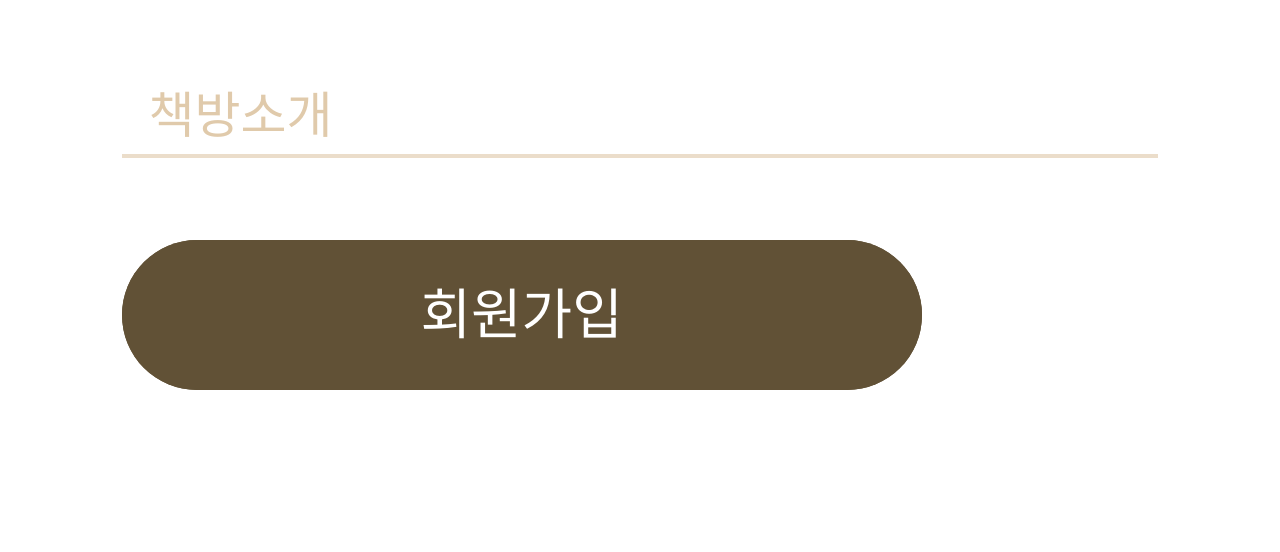
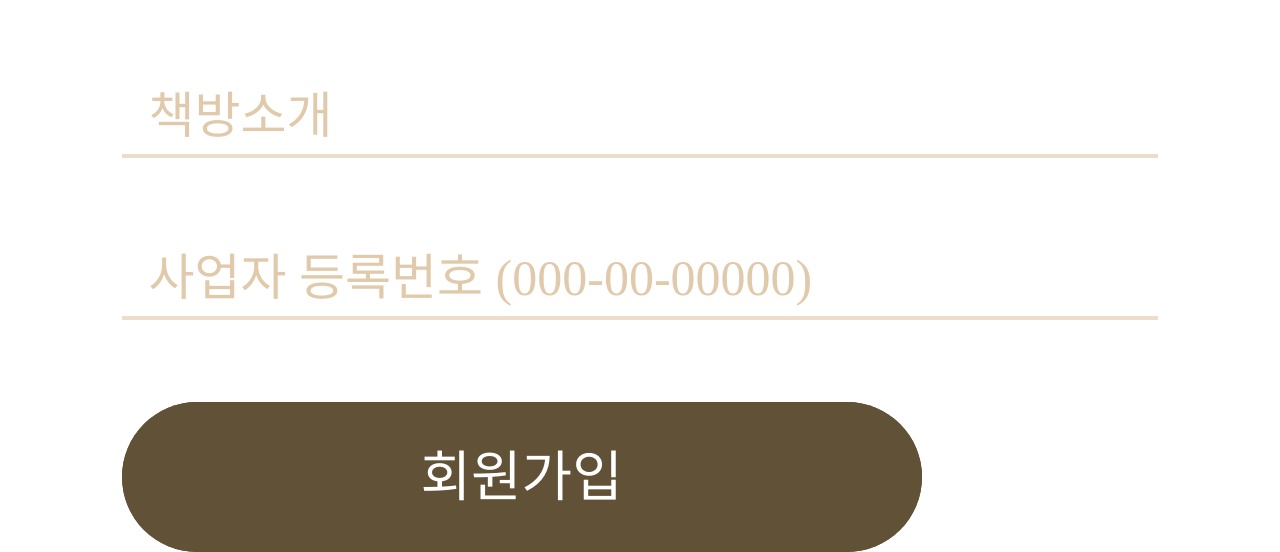
Before and after one commit to doewanju/dnbook, a Django app: page /main/signup/boss in a window 1280 px wide. Shown: the part 1108-1660 px from the top of the page. Before the commit the page ends 1498 px from the top, so only its background shows below. Run offline with Django 3.2, Linux system fonts and the light colour scheme; some libraries are stand-ins or nearby versions; some web fonts are replaced.

Commit message:
보스회원가입시 사업자번호입력

```diff
--- a/main/templates/boss.html
+++ b/main/templates/boss.html
@@ -7,12 +7,6 @@
         <link rel="stylesheet" type="text/css" href="{% static 'css/boss.css' %}">
     </head>
     <body>
-        {% if error %}
-        {{ error }}
-        <br>
-        <br>
-        {% endif %}
-
     <div class="boss-all">
     <h2>• 회원가입 (책방 주인)</h2>
     <div class="boss-box">
@@ -53,6 +47,10 @@
     <input name="introduce" type="text" id="inp" placeholder="  책방소개">
     </label>
 
+    <label for="inp" class="inp">
+    <input name="saup" type="text" id="inp" placeholder="  사업자 등록번호 (000-00-00000)">
+    </label>
+
     <div class="s-up">
     <input class="s-up" type="submit" value="회원가입">
     </div>
--- a/main/templates/login.html
+++ b/main/templates/login.html
@@ -23,11 +23,6 @@
             <span class="border"></span>
             </label>
         </div>
-        {% if error %}
-            <div class="alert alert-danger account-alert" role="alert">
-                {{ error }}
-            </div>
-        {% endif %}
 
         <button type="submit" class='btn_login confirm-btn'></button>
 
--- a/main/templates/mypage.html
+++ b/main/templates/mypage.html
@@ -45,9 +45,7 @@
 <script type="text/javascript">
     function img_click(){
         document.getElementById("img_file").click();
-        alert("프로필 사진 등록을 마치려면 SAVE 버튼을 눌러 저장하세요.");
     };
-
     function readURL(input){
         if (input.files && input.files[0]){
             let reader = new FileReader();
@@ -59,6 +57,7 @@
     }
     $('#img_file').change(function(){
         readURL(this);
+        alert("프로필 사진 등록을 마치려면 SAVE 버튼을 눌러 저장하세요.");
     });
 </script>
 <div class="title_mypage">
@@ -68,7 +67,7 @@
 <div class="stampbody">
     {% if store_name %}
     <div class="stamp_boss">
-        <div id="light" class="stampment white_content">아이디를 입력해주세요 :) 구매 금액 1 만원 당 스탬프 하나가 지급됩니다.
+        <div class="stampment">아이디를 입력해주세요 :) 구매 금액 1 만원 당 스탬프 하나가 지급됩니다.
             <form method="GET" action="{% url 'stamppush' %}">
             <div class="row row-equal-height selectrow">
                 <div class="col-5">
--- a/main/templates/normal.html
+++ b/main/templates/normal.html
@@ -7,11 +7,6 @@
         <link rel="stylesheet" type="text/css" href="{% static 'css/normal.css' %}">
     </head>
     <body>
-        {% if error %}
-        {{ error }}
-        <br>
-        <br>
-        {% endif %}
     <div class="normal-all">
     <h2>• 회원가입 (일반회원)</h2>
 
--- a/main/templates/signup.html
+++ b/main/templates/signup.html
@@ -7,9 +7,6 @@
         <link rel="stylesheet" type="text/css" href="{% static 'css/signup.css' %}">
     </head>
     <body>
-        {% if error %}
-        {{ error }}
-        {% endif %}
         <div class="signupbox row">
             <div class="member col-6 justify-content-center">
                 <a href="{% url 'normal' %}">
--- a/main/views.py
+++ b/main/views.py
@@ -9,6 +9,7 @@ from django.contrib.auth.hashers import check_password
 import os
 from .forms import AddstoreForm
 import requests
+import re
 
 # Create your views here.
 
@@ -88,21 +89,23 @@ def normal(request):
    if request.method == 'POST':
        # User has info and wants an account now! 즉 [signup!]버튼을 눌렀을 때 일어나는 일
        if request.POST['password1'] == request.POST['password2']:
-           try:
-               user = User.objects.get(username=request.POST['username'])
-               return render(request, 'normal.html', {'error': 'Username has already been taken'})
-           except User.DoesNotExist:
-               user = User.objects.create_user(
-                   username=request.POST['username'],
-                   password=request.POST['password1'])
-               nickname=request.POST['nickname']
-               email=request.POST['email']
-               normalprofile = Normalprofile(user=user, nickname=nickname, email=email)
-               normalprofile.save()
-               auth.login(request, user)
-               return redirect('home')
+            try:
+                user = User.objects.get(username=request.POST['username'])
+                content="<script type='text/javascript'>alert('이미 존재하는 아이디입니다.');history.back();</script>"
+                return HttpResponse(content)
+            except User.DoesNotExist:
+                user = User.objects.create_user(
+                    username=request.POST['username'],
+                    password=request.POST['password1'])
+                nickname=request.POST['nickname']
+                email=request.POST['email']
+                normalprofile = Normalprofile(user=user, nickname=nickname, email=email)
+                normalprofile.save()
+                auth.login(request, user)
+                return redirect('home')
        else:
-           return render(request, 'normal.html', {'error': 'Passwords must match'})
+            content="<script type='text/javascript'>alert('비밀번호가 일치하지 않습니다.');history.back();</script>"
+            return HttpResponse(content)
    else:
        # User wants to enter info --> 유저가 정보를 입력하고 있는 중임.
        return render(request, 'normal.html')
@@ -112,27 +115,42 @@ def boss(request):
        # User has info and wants an account now! 즉 [signup!]버튼을 눌렀을 때 일어나는 일
        if request.POST['password1'] == request.POST['password2']:
            try:
-               user = User.objects.get(username=request.POST['username'])
-               return render(request, 'boss.html', {'error': 'Username has already been taken'})
+                user = User.objects.get(username=request.POST['username'])
+                content="<script type='text/javascript'>alert('이미 존재하는 아이디입니다.');history.back();</script>"
+                return HttpResponse(content)
            except User.DoesNotExist:
+                storename = request.POST['storename'].strip()
+                bookstore = BookStore.objects.get(name=storename)
+                saup = request.POST['saup']
+                if not re.match('^\d{3}\-\d{2}\-\d{5}$', saup): #사업자 번호 형식이 안맞음
+                    content="<script type='text/javascript'>alert('사업자 등록번호의 형식을 맞추어 써주세요.');history.back();</script>"
+                    return HttpResponse(content)
+                check = saup_valid(request, saup)
+                if check == False: #사업자 번호가 존재하지 않음
+                    content="<script type='text/javascript'>alert('존재하지 않는 사업자 등록번호입니다.');history.back();</script>"
+                    return HttpResponse(content)
+                elif saup != bookstore.saup: #사업자 번호가 존재하지만 책방DB랑 다름
+                    content="<script type='text/javascript'>alert('사업자 등록번호가 일치하지 않습니다.');history.back();</script>"
+                    return HttpResponse(content)
+                else:
+                    pass
                 user = User.objects.create_user(
                    username=request.POST['username'],
                    password=request.POST['password1'])
-                #storename = request.POST["storename"]
                 nickname=request.POST['nickname']
                 email=request.POST['email']
                 introduce=request.POST['introduce']
                 bossprofile = Bossprofile(user=user, nickname=nickname, email=email, introduce=introduce)
                 bossprofile.save()
                 #선택한 책방 이름에 맞는 책방모델에 >>>책방모델.add(bossprofile), >>>책방모델.save()
-                storename = request.POST['storename'].strip()
-                bookstore = BookStore.objects.get(name=storename)
+
                 bookstore.boss=User.objects.get(username=user)
                 bookstore.save()
                 auth.login(request, user)
                 return redirect('home')
        else:
-           return render(request, 'boss.html', {'error': 'Passwords must match'})
+            content="<script type='text/javascript'>alert('비밀번호가 일치하지 않습니다.');history.back();</script>"
+            return HttpResponse(content)
    elif request.method == 'GET':
        bsname = request.GET.get("bsname", False)
        return render(request, 'boss.html', {"bsname":bsname})
@@ -141,17 +159,24 @@ def boss(request):
         return render(request, 'boss.html')
 
 def login(request):
-   if request.method == 'POST': #로그인 버튼을 눌렀을 때
-       username = request.POST['username']
-       password = request.POST['password']
-       user = auth.authenticate(request, username=username, password=password)
-       if user is not None: #사용자 정보를 알맞게 입력한 경우
-           auth.login(request, user)
-           return redirect('home')
-       else: #잘못 입력한경우
-           return render(request, 'login.html', {'error' : 'username or password is incorrect.'})
-   else:
-       return render(request, 'login.html')
+    if request.method == 'POST': #로그인 버튼을 눌렀을 때
+        username = request.POST['username']
+        password = request.POST['password']
+        user = auth.authenticate(request, username=username, password=password)
+        if user is not None: #사용자 정보를 알맞게 입력한 경우
+            auth.login(request, user)
+            return redirect('home')
+        else:  #잘못 입력한경우
+            try:
+                user = User.objects.get(username=username)
+                if not check_password(password, user.password):
+                    content="<script type='text/javascript'>alert('비밀번호가 일치하지 않습니다.');history.back();</script>"
+                    return HttpResponse(content)
+            except User.DoesNotExist:
+                content="<script type='text/javascript'>alert('아이디가 존재하지 않습니다.');history.back();</script>"
+                return HttpResponse(content)
+    else:
+        return render(request, 'login.html')
 
 
 def logout(request):
```
